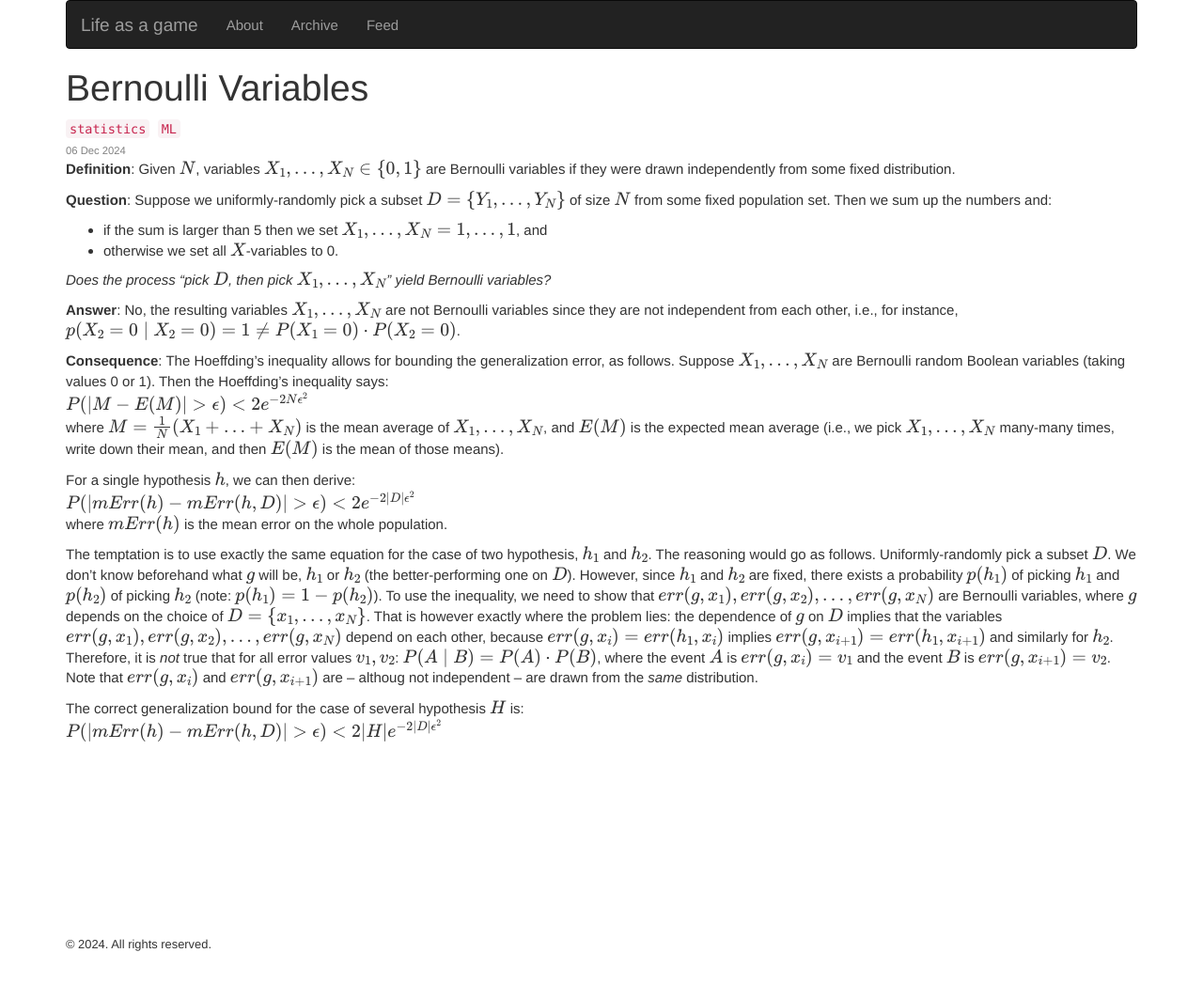
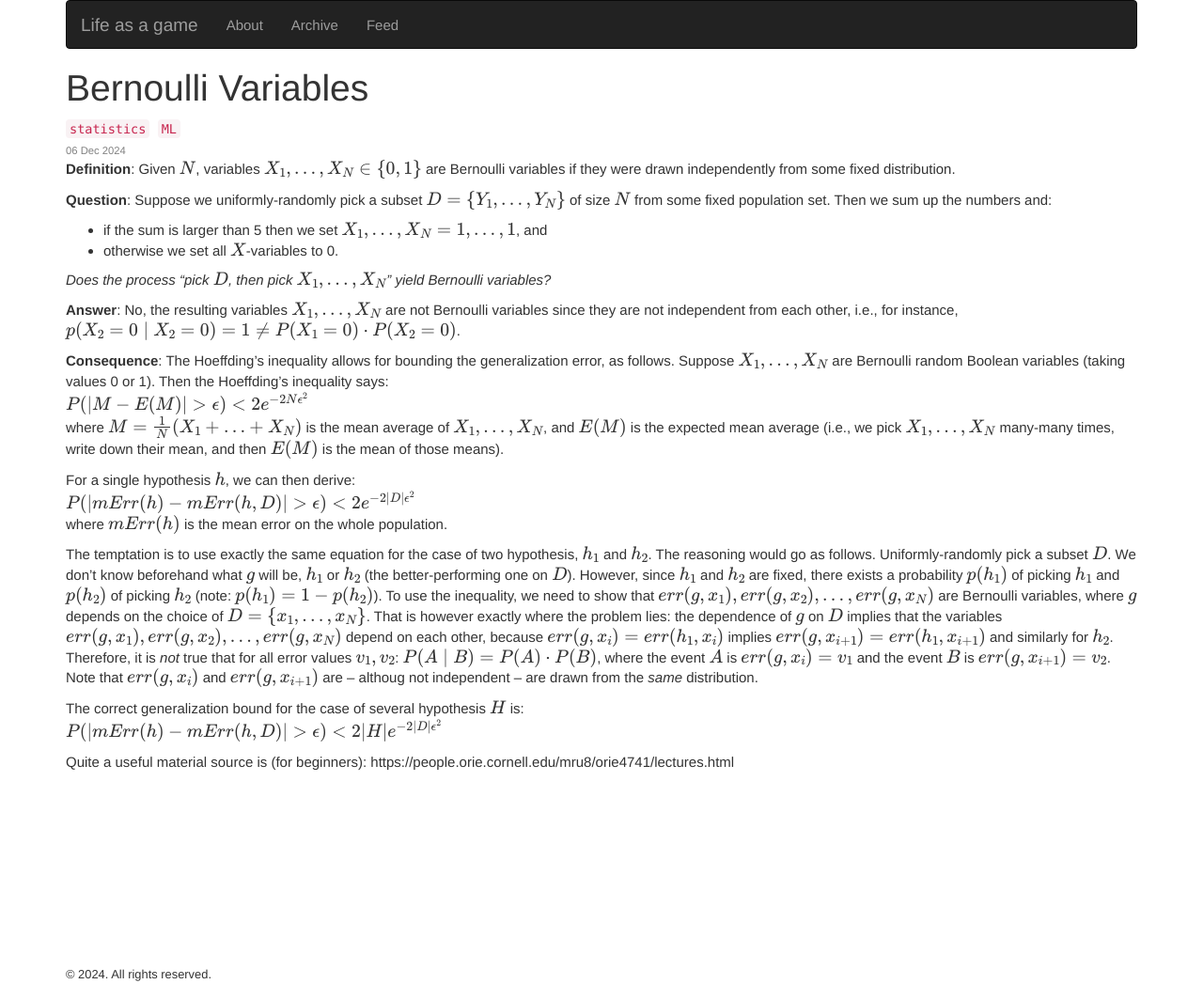
Before and after one commit to 5nizza/5nizza.github.io, a Jekyll site: the page built from _posts/zeta/2024-12-06-bernoulli-variables.md, in a window 1280 px wide. Shown: the whole page at 94% size. Built offline with Jekyll 4.4.1, drawn with Linux system fonts in a browser that asks for light colours; nearby versions of some CDN libraries; formulas are drawn with MathJax 3; before the commit the page ends 1015 px from its top, so only the background shows below that.

Commit message:
bernoulli variables

```diff
--- a/_posts/zeta/2024-12-06-bernoulli-variables.md
+++ b/_posts/zeta/2024-12-06-bernoulli-variables.md
@@ -64,3 +64,6 @@ $$
 P(|mErr(h) - mErr(h,D)| > \epsilon) < 2 |H| e^{-2|D|\epsilon^2}
 $$
 <br/>
+
+Quite a useful material source is (for beginners):
+https://people.orie.cornell.edu/mru8/orie4741/lectures.html
```
